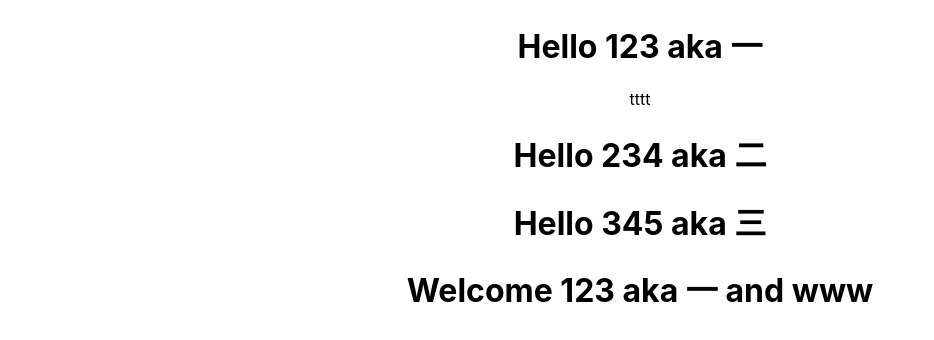
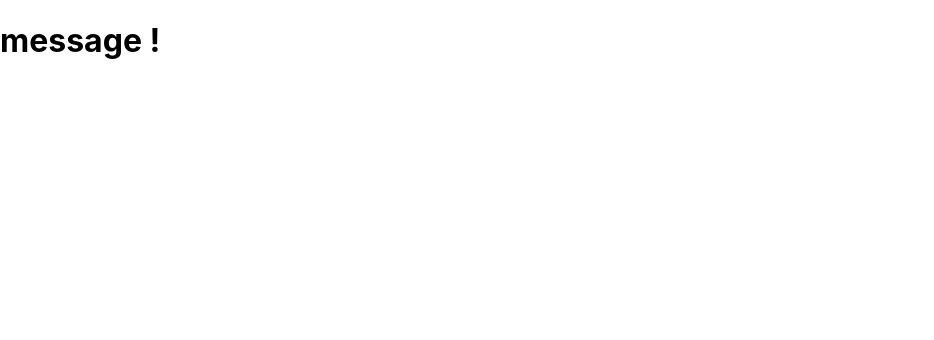
Before and after one commit to JohnLeeWH/OPS, a React (Create React App) app in the folder ops-page/: page / in a window 1280 px wide. Shown: the top 340 px of the page, without its empty margins (0-934 px from the left). Built offline with nearby package versions, Linux system fonts and the light colour scheme.

Commit message:
test state1

```diff
--- a/ops-page/src/App.js
+++ b/ops-page/src/App.js
@@ -3,16 +3,12 @@
 import Test from "./components/Great";
 import Welcome from "./components/Welcome";
 import Hello from "./components/hello";
+import Message from "./components/Message";
 
 class App extends React.Component {
   render() {
     return (
-      <div className="App">
-        <Test name="123" nickName="一" >tttt</Test>
-        <Test name="234" nickName="二" />
-        <Test name="345" nickName="三" />
-        <Welcome name="123" nickName="一" >www</Welcome>
-      </div>
+      <Message />
     )
   }
 }
--- /dev/null
+++ b/ops-page/src/components/Message.js
@@ -0,0 +1,9 @@
+import React, { Component } from "react";
+
+class Message extends Component {
+    render() {
+        return <h1>message !</h1>;
+    }
+};
+
+export default Message;
```
